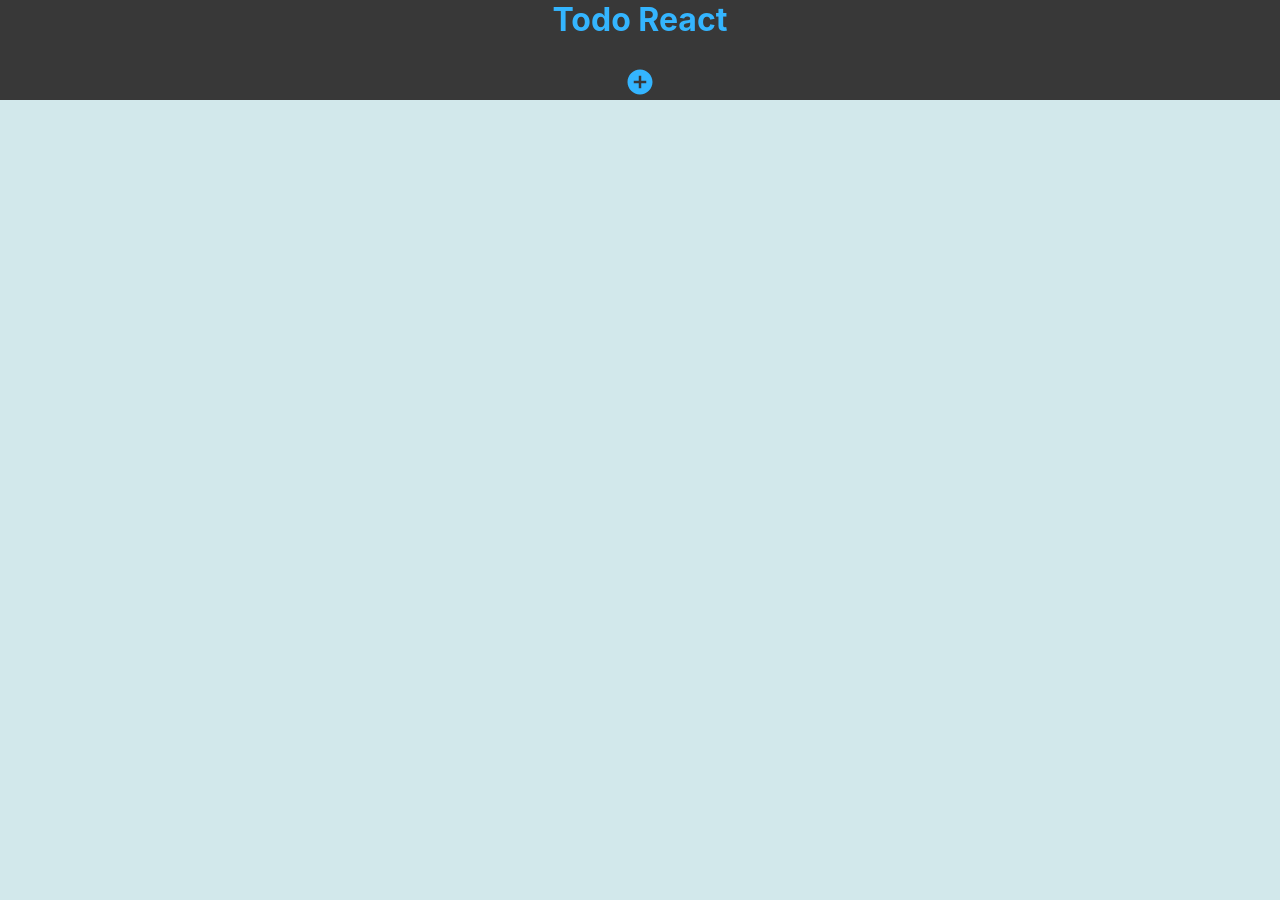
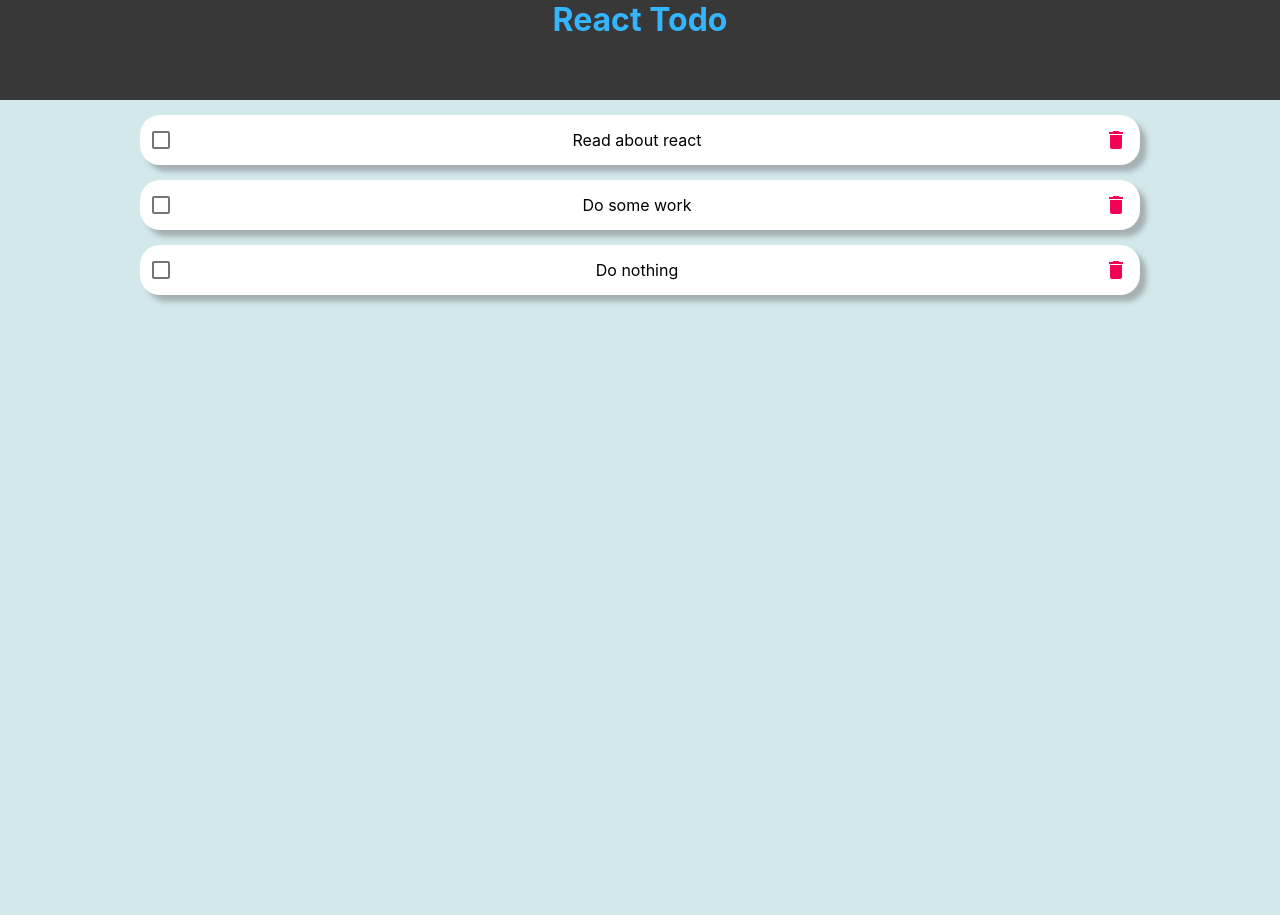
Before and after one commit to andim461/React-Todo, a React app: page / in a window 1280 px wide. Built offline with nearby package versions, Linux system fonts and the light colour scheme.

Commit message:
add TodoItem

```diff
--- a/src/components/App.css
+++ b/src/components/App.css
@@ -6,3 +6,6 @@
 
 
 }
+main{
+    background-color: rgb(210, 232, 235);
+}
--- a/src/components/App.js
+++ b/src/components/App.js
@@ -1,13 +1,20 @@
 import React from 'react';
 import './App.css';
-import Head from './Head/Head.js'
+import Header from './Header/Header.js'
+import TodoItem from './TodoItem/TodoItem.js'
 
 
 export function App(props){
     return (
-        <div>
-            <Head text='Todo React'/>
-            <body className='body'></body>
-        </div>
+        <main >
+            <Header title='React Todo' />
+
+            <body className='body'>
+            <TodoItem text='Read about react' />
+            <TodoItem text='Do some work' />
+            <TodoItem text='Do nothing' />
+
+            </body>
+        </main>
     );
 }
--- a/src/components/Head/Head.js
+++ /dev/null
@@ -1,14 +0,0 @@
-import React from 'react';
-import './Head.css'
-import AddButton from './AddButton/AddButton.js'
-
-
-export default function Head (props){
-
-    return (
-        <div className='head'>
-            <h1 className='text' >{props.text}</h1>
-            <AddButton/>
-        </div>
-    );
-}
--- /dev/null
+++ b/src/components/Header/Header.js
@@ -0,0 +1,11 @@
+import React from 'react';
+import './Header.css';
+
+export default function Header (props){
+
+    return (
+        <header className='head'>
+            <h1 className='text' >{props.title}</h1>
+        </header>
+    );
+}
--- /dev/null
+++ b/src/components/TodoItem/TodoItem.css
@@ -0,0 +1,14 @@
+.todoItem{
+    height: 50px;
+    width: 1000px;
+    margin: auto;
+
+    display: flex;
+    justify-content: space-between;
+    align-items: center;
+    font-family: -apple-system, BlinkMacSystemFont, 'Segoe UI', Roboto, Oxygen, Ubuntu, Cantarell, 'Open Sans', 'Helvetica Neue', sans-serif;
+    background-color: white;
+    margin-top: 15px;
+    border-radius: 20px;
+    box-shadow: 0.4em 0.4em 5px rgba(122,122,122,0.5);
+}
--- /dev/null
+++ b/src/components/TodoItem/TodoItem.js
@@ -0,0 +1,27 @@
+import React from 'react';
+import Checkbox from '@material-ui/core/Checkbox';
+import Delete from '@material-ui/icons/Delete';
+import IconButton from '@material-ui/core/IconButton';
+import './TodoItem.css';
+
+
+export default function Todo(props){
+    const [isChecked, setChecked] = React.useState(false);
+    const handleChange = () => {
+        setChecked(!isChecked);
+        //TODO: зачеркнуть текст и сдвинуть ячейку в самый низ
+        // добавить к счетчику +1
+    };
+    const handleDeleteClick = () => {
+        //удалить ячейку -1
+    };
+    return (
+        <div className='todoItem'>
+            <Checkbox checked={isChecked} onChange={handleChange} />
+            <span>{props.text}</span>
+            <IconButton onClick={handleDeleteClick}>
+                <Delete color='secondary'/>
+            </IconButton>
+        </div>
+    );
+}
```
Also changed, not shown: src/components/AddButton/AddButton.js (renamed from src/components/Head/AddButton/AddButton.js), src/components/Header/Header.css (renamed from src/components/Head/Head.css).
